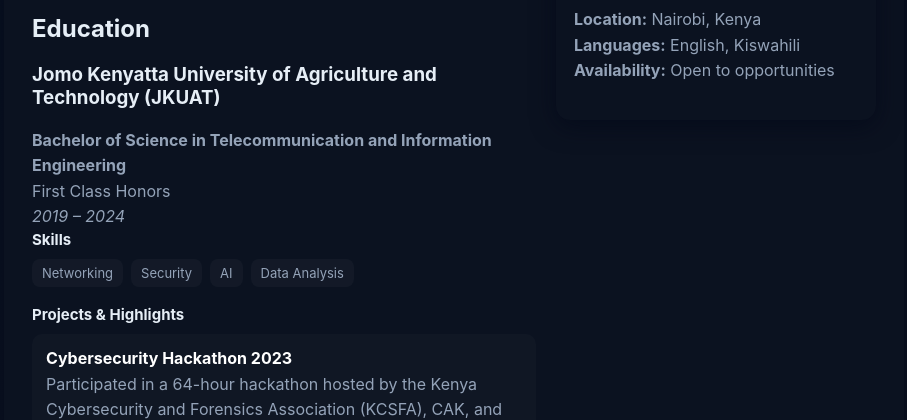
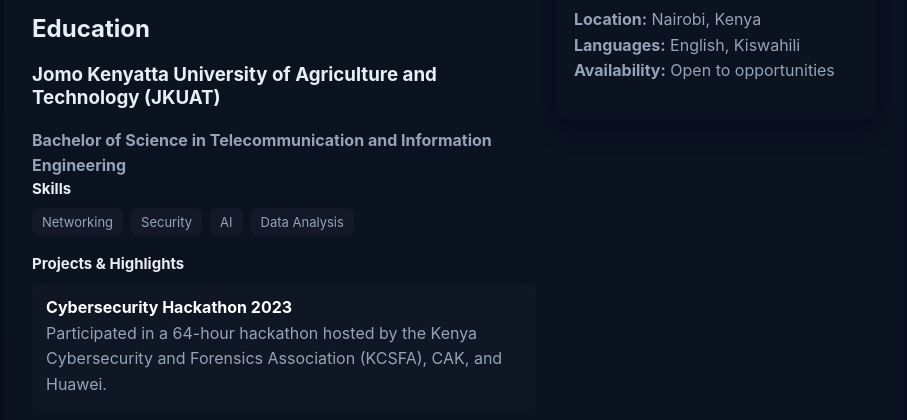
Before and after one commit to altaviaBrenda/altaviaBrenda.github.io, a plain HTML site: page index.html in a window 1280 px wide. Shown: the part 387-807 px from the top of the page, without its empty margins (186-1093 px from the left). Drawn offline with Linux system fonts and the light colour scheme.

Commit message:
Update index.html

```diff
--- a/index.html
+++ b/index.html
@@ -61,8 +61,6 @@
   <div class="education-item">
     <h3>Jomo Kenyatta University of Agriculture and Technology (JKUAT)</h3>
     <p><strong>Bachelor of Science in Telecommunication and Information Engineering</strong></p>
-    <p>First Class Honors</p>
-    <p><em>2019 – 2024</em></p>
   </div>
 </section>
           <div class="section">
```
